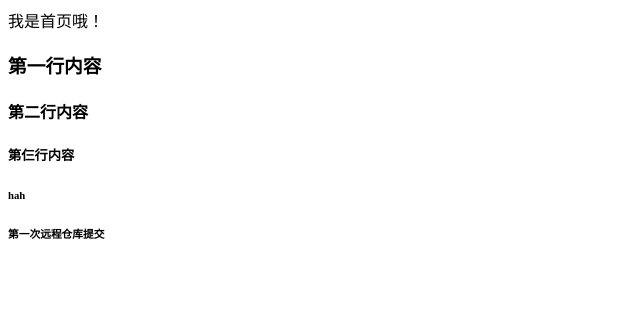
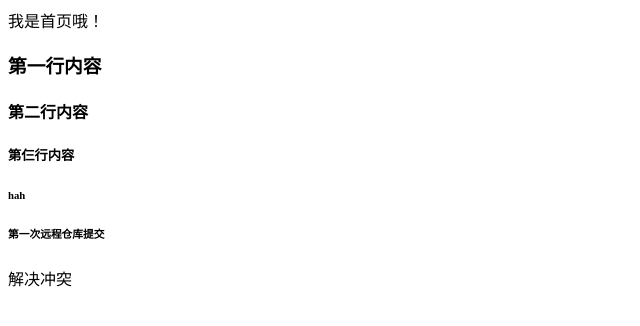
Before and after one commit to bikebin/myApp, a Vue app: page /#/home in a window 1280 px wide. Shown: the top 326 px of the page, without its empty margins (0-640 px from the left). Built offline with nearby package versions, Linux system fonts and the light colour scheme.

Commit message:
master上提交的代码

```diff
--- a/src/views/Home.vue
+++ b/src/views/Home.vue
@@ -6,6 +6,7 @@
       <h5>第仨行内容</h5>
       <h6>hah</h6>
       <h6>第一次远程仓库提交</h6>
+      <p>解决冲突</p>
     </div>
 </template>
 
```
